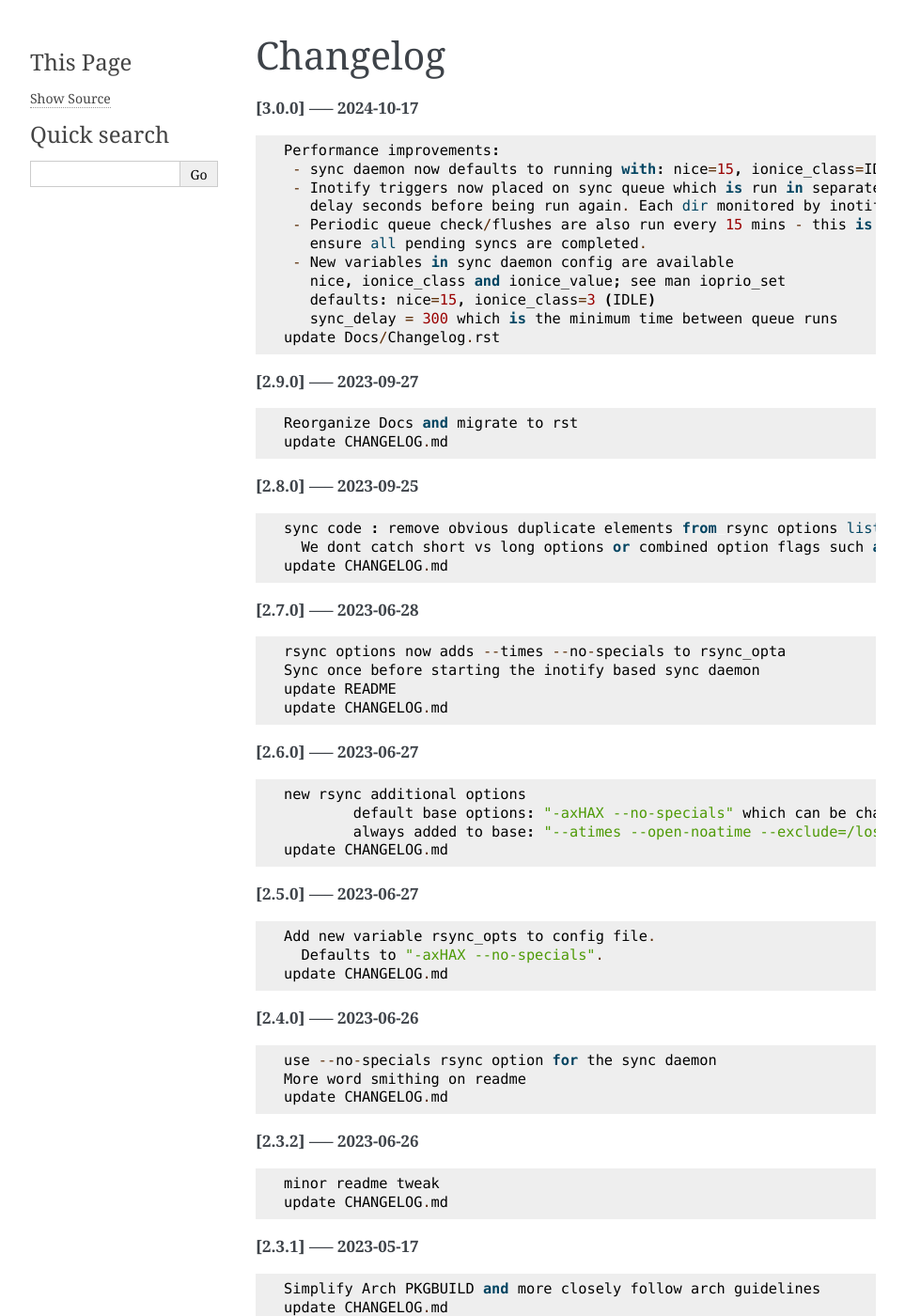
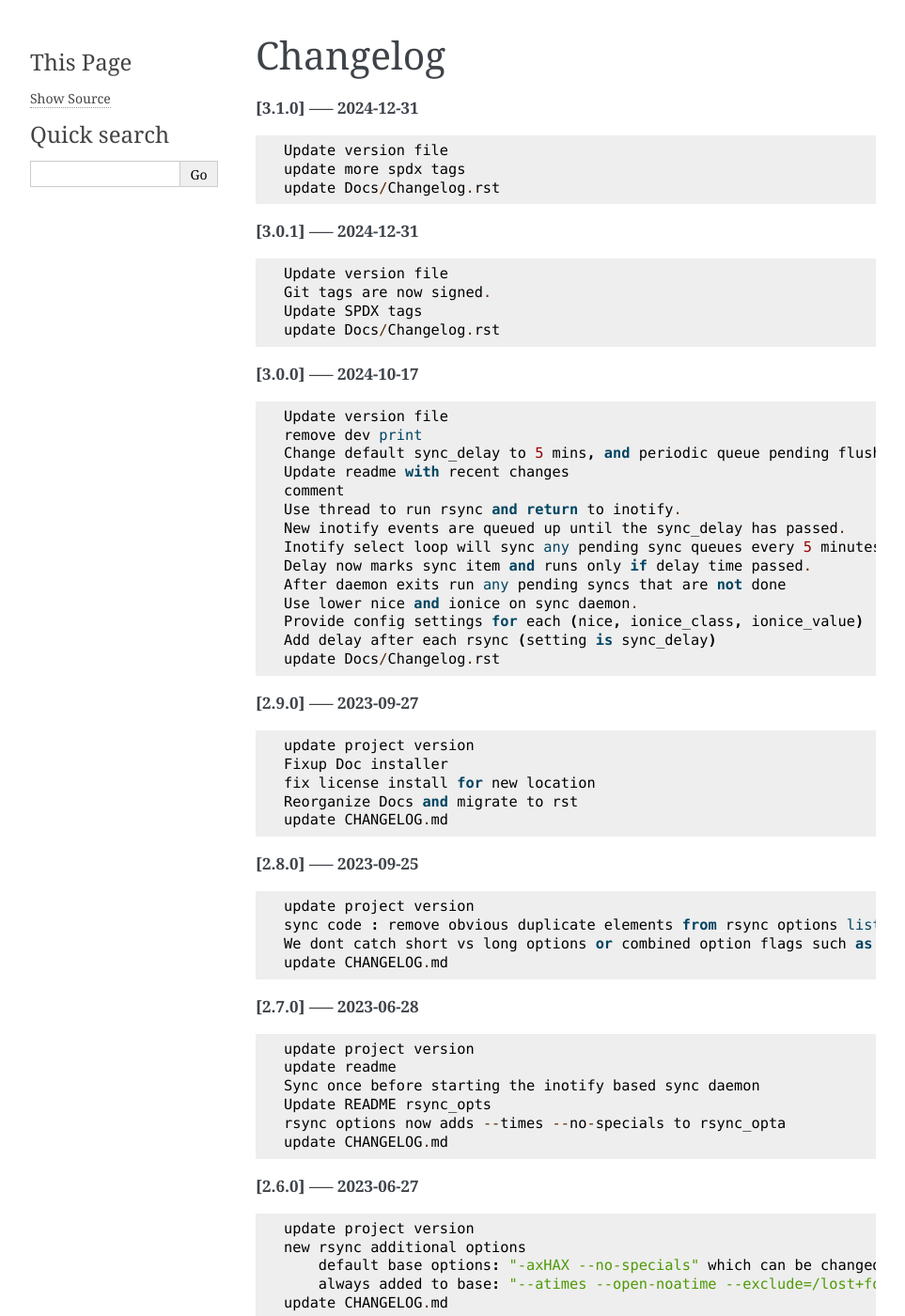
Before and after one commit to gene-git/dual-root, a Sphinx documentation site: the page built from Docs/Changelog.rst, in a window 1280 px wide and 1400 px high. Shown: the whole window at 94% size, without its empty margins (148-1111 px from the left). Built offline with Sphinx 7.4.7, drawn with Linux system fonts in a browser that asks for light colours; some of the changed text lies outside the part shown.

Commit message:
more spdx tags

```diff
--- a/Docs/Changelog.rst
+++ b/Docs/Changelog.rst
@@ -1,59 +1,88 @@
 Changelog
 =========
 
+**[3.1.0] ----- 2024-12-31** ::
+
+	    Update version file
+	    update more spdx tags
+	    update Docs/Changelog.rst
+
+
+**[3.0.1] ----- 2024-12-31** ::
+
+	    Update version file
+	    Git tags are now signed.
+	    Update SPDX tags
+	    update Docs/Changelog.rst
+
+
 **[3.0.0] ----- 2024-10-17** ::
 
-	    Performance improvements:
-	     - sync daemon now defaults to running with: nice=15, ionice_class=IDLE
-	     - Inotify triggers now placed on sync queue which is run in separate thread and queue run must wait sync
-	       delay seconds before being run again. Each dir monitored by inotify has its own queue.
-	     - Periodic queue check/flushes are also run every 15 mins - this is also run on exit to
-	       ensure all pending syncs are completed.
-	     - New variables in sync daemon config are available
-	       nice, ionice_class and ionice_value; see man ioprio_set
-	       defaults: nice=15, ionice_class=3 (IDLE)
-	       sync_delay = 300 which is the minimum time between queue runs
+	    Update version file
+	    remove dev print
+	    Change default sync_delay to 5 mins, and periodic queue pending flush to every 15 mins
+	    Update readme with recent changes
+	    comment
+	    Use thread to run rsync and return to inotify.
+	    New inotify events are queued up until the sync_delay has passed.
+	    Inotify select loop will sync any pending sync queues every 5 minutes
+	    Delay now marks sync item and runs only if delay time passed.
+	    After daemon exits run any pending syncs that are not done
+	    Use lower nice and ionice on sync daemon.
+	    Provide config settings for each (nice, ionice_class, ionice_value)
+	    Add delay after each rsync (setting is sync_delay)
 	    update Docs/Changelog.rst
 
 
 **[2.9.0] ----- 2023-09-27** ::
 
+	    update project version
+	    Fixup Doc installer
+	    fix license install for new location
 	    Reorganize Docs and migrate to rst
 	    update CHANGELOG.md
 
 
 **[2.8.0] ----- 2023-09-25** ::
 
+	    update project version
 	    sync code : remove obvious duplicate elements from rsync options list.
-	      We dont catch short vs long options or combined option flags such as "-t" vs "-atx"
+	    We dont catch short vs long options or combined option flags such as "-t" vs "-atx"
 	    update CHANGELOG.md
 
 
 **[2.7.0] ----- 2023-06-28** ::
 
+	    update project version
+	    update readme
+	    Sync once before starting the inotify based sync daemon
+	    Update README rsync_opts
 	    rsync options now adds --times --no-specials to rsync_opta
-	    Sync once before starting the inotify based sync daemon
-	    update README
 	    update CHANGELOG.md
 
 
 **[2.6.0] ----- 2023-06-27** ::
 
+	    update project version
 	    new rsync additional options
-	            default base options: "-axHAX --no-specials" which can be changed in the config file
-	            always added to base: "--atimes --open-noatime --exclude=/lost+found/ --delete""
+	        default base options: "-axHAX --no-specials" which can be changed in the config file
+	        always added to base: "--atimes --open-noatime --exclude=/lost+found/ --delete""
 	    update CHANGELOG.md
 
 
 **[2.5.0] ----- 2023-06-27** ::
 
+	    update project version
+	    Add rsync_opts to each sync_item
+	    typo fix
 	    Add new variable rsync_opts to config file.
-	      Defaults to "-axHAX --no-specials".
+	      Defaults to "-axHAX --no-specials"
 	    update CHANGELOG.md
 
 
 **[2.4.0] ----- 2023-06-26** ::
 
+	    update project version
 	    use --no-specials rsync option for the sync daemon
 	    More word smithing on readme
 	    update CHANGELOG.md
@@ -61,50 +90,59 @@ Changelog
 
 **[2.3.2] ----- 2023-06-26** ::
 
-	    minor readme tweak
+	    update project version
+	    Minor readme tweak
 	    update CHANGELOG.md
 
 
 **[2.3.1] ----- 2023-05-17** ::
 
+	    update project version
 	    Simplify Arch PKGBUILD and more closely follow arch guidelines
 	    update CHANGELOG.md
 
 
 **[2.3.0] ----- 2023-04-29** ::
 
-	    Fix typo when fixing previous typo ...
+	    update project version
+	    Fix typo made fixing previous typo ...
 	    update CHANGELOG.md
 
 
 **[2.2.0] ----- 2023-04-29** ::
 
+	    update project version
 	    Fix typo in error message
 	    update CHANGELOG.md
 
 
 **[2.1.1] ----- 2023-04-26** ::
 
-	    For Arch mkpkg users Add _mkpkg_depends to PKGBUILD so rebuilds package when python is updated
+	    update project version
+	    For Arch mkpkg usersAdd _mkpkg_depends to to PKGBUILD to rebuild when python is updated
 	    Add short note about swap file for approach 1.
 	    update CHANGELOG.md
 
 
 **[2.1.0] ----- 2023-03-12** ::
 
-	    tidy / simplify inotify terminate() method.
+	    update project version
+	    tidy inotify terminate()
 	    readme tweaks
 	    update CHANGELOG.md
 
 
 **[2.0.3] ----- 2023-03-10** ::
 
-	    Readme tweaks, systemd unit description improvements
+	    update project version
+	    More readme tweaks
+	    minor change to service unit description
 	    update CHANGELOG.md
 
 
 **[2.0.2] ----- 2023-03-09** ::
 
+	    update project version
 	    Doc wordsmithing
 	    Wordsmithing README
 	    update CHANGELOG.md
@@ -112,40 +150,56 @@ Changelog
 
 **[2.0.1] ----- 2023-03-09** ::
 
+	    update project version
 	    Tidy some coding comments
 	    update CHANGELOG.md
 
 
 **[2.0.0] ----- 2023-03-09** ::
 
+	    update project version
+	    update CHANGELOG.md
+	    update project version
 	    Tweak systemd service descriptions
-	    update README with new syncd info
-	    Re-write sync code
-	      New Sync and Inotify classes
+	    fix: add_dual_root needs emmpty exceptions list
+	    update README with new syncd info, fix buglet installing sample config
+	    debug off
+	    Now uses class Sync and class Inotify.
+	    Support for Approach 1 and Approach 2
 	    New optional sync-daemon.conf allows specifying what to sync with list of :
-	        [source, destination(s), exclusion(s)]  - each in rsync compatible form
-	    Can be used with Approach 2
+	       [source, destination(s), exclusion(s)]  - each in rsync compatible form
+	    Complete rewrite of sync code - now in class Inotify
 	    Remove timeout=0 from select()
 	    update CHANGELOG.md
 
 
 **[1.0.2] ----- 2023-03-07** ::
 
-	    Forgot to add dual-root-syncd.service file - added
+	    update project version
 	    Remove inotify todo item - its done :)
 	    update CHANGELOG.md
 
 
 **[1.0.1] ----- 2023-03-07** ::
 
-	    Comment change in inotify code. Add couple lines on recovering from disk failure to docs
+	    update project version
+	    fix comment
 	    Add comment on recovering from disk failure
 	    update CHANGELOG.md
 
 
 **[1.0.0] ----- 2023-03-07** ::
 
-	    Release 1.0.0
+	    update project version
+	    update CHANGELOG.md
+
+
+**[0.9.9] ----- 2023-03-07** ::
+
+	    update project version
+	    Edit dual-root-syncd.service desctiption
+	    Add missing [Install] in dual-root-syncd.service
+	    debug off
 	    Inotify sync option (dual-root-tool -sd) available
 	    dual-root-syncd.service to start the sync daemon
 	    update CHANGELOG.md
@@ -153,54 +207,81 @@ Changelog
 
 **[0.9.1] ----- 2023-03-07** ::
 
-	    update to 0.9.1
-	    Refactor and tidy up code
+	    update project version
+	    Message - use mountd "on"
+	    installer - duh
+	    installer typo with etc
+	    Refactor and tidy ups
 	    update CHANGELOG.md
 
 
 **[0.9.0] ----- 2023-03-07** ::
 
-	    Add -q quiet option to dual-root-tool
+	    update project version
+	    Improve README
+	    fix installer path buglet
+	    tidy up installer
+	    Install uses /etc/dual-root
 	    update Install.rst instructions
-	    Install uses /etc/dual-root
-	    tidy up installer
+	    update CHANGELOG.md
+
+
+**[0.8.0] ----- 2023-03-07** ::
+
+	    update project version
+	    Add -q quiet option
 	    small doc edits
 	    update CHANGELOG.md
 
 
 **[0.7.0] ----- 2023-03-06** ::
 
-	    fix installer typo
+	    update project version
+	    missing install.rst in installer
+	    typo in installer script
 	    update CHANGELOG.md
 
 
 **[0.6.0] ----- 2023-03-06** ::
 
+	    update project version
+	    update CHANGELOG.md
+	    update project version
 	    Add sphinx docs - cd docs; make latexpdf; make html
+	    add comment on avoiding mixing disk types
 	    update CHANGELOG.md
 
 
 **[0.5.0] ----- 2023-03-06** ::
 
-	    tweak doc, update to 0.5.0
+	    update project version
+	    tweak doc
 	    More edits for dual-root-tool
 	    update CHANGELOG.md
 
 
 **[0.4.0] ----- 2023-03-06** ::
 
+	    update project version
 	    add more protective checks
 	    update CHANGELOG.md
 
 
 **[0.3.0] ----- 2023-03-06** ::
 
-	    Add sync and test mode
+	    update project version
+	    add sync and test mode
 	    update CHANGELOG.md
 
 
 **[0.2.0] ----- 2023-03-06** ::
 
-	    Add dual-root-tool and bind service
-	    more doc updates
-	    Initial commit
+	    update project version
+	    add packaging
+	    update CHANGELOG.md
+
+
+**[0.1.0] ----- 2023-03-06** ::
+
+	    tool still sync but otherwise working okay - needs wider testing
+	    initial commit
--- a/Docs/conf.py
+++ b/Docs/conf.py
@@ -9,7 +9,7 @@
 project = 'dual-root'
 copyright = '2023, Gene C'
 author = 'Gene C'
-release = '3.0.0'
+release = '3.1.0'
 
 # -- General configuration ---------------------------------------------------
 # https://www.sphinx-doc.org/en/master/usage/configuration.html#general-configuration
```
Also changed, not shown: README.rst (+5 -3 lines), 14 other files.
